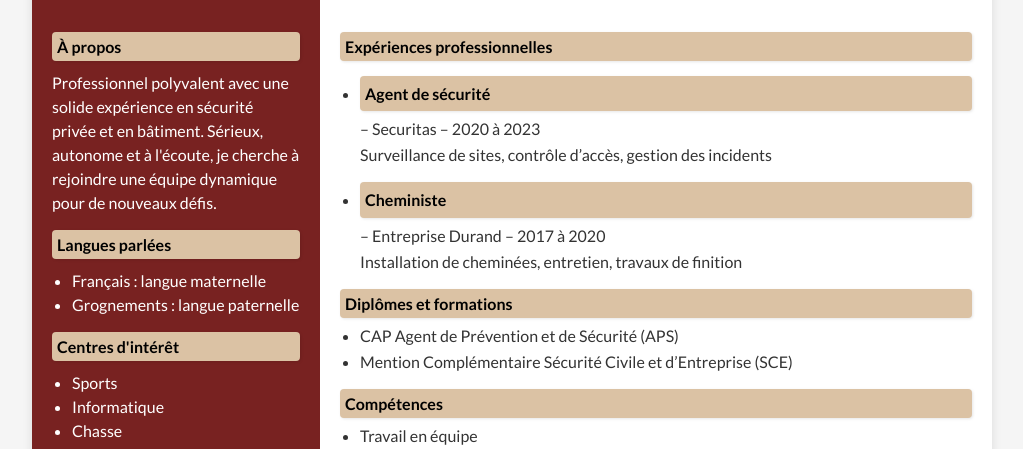
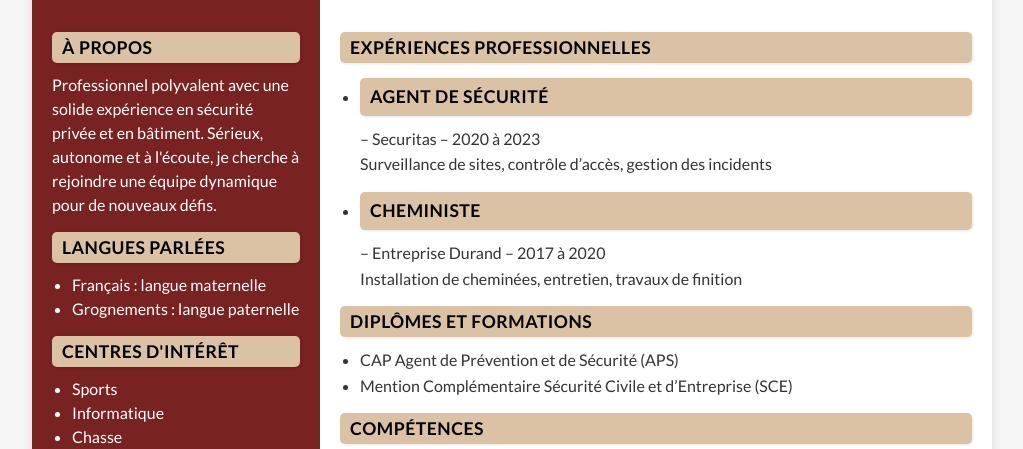
Before and after one commit to PapaOursBzH/papaoursbzh.github.io, a plain HTML site: page index.html in a window 1280 px wide. Shown: the part 351-800 px from the top of the page, without its empty margins (128-1151 px from the left). Drawn offline with Linux system fonts and the light colour scheme.

Commit message:
Uniformisation visuelle des titres du CV

```diff
--- a/style.css
+++ b/style.css
@@ -100,12 +100,16 @@
     display: block;
     background-color: #dbc2a4;
     color: #000;
-    padding: 5px;
-    margin: 15px 0 5px;
+    padding: 5px 10px;
+    margin: 15px 0 10px;
     font-weight: bold;
-    border-radius: 4px;
+    border-radius: 5px;
     box-shadow: 1px 1px 3px rgba(0,0,0,0.1);
+    font-size: 1.1rem;
+    letter-spacing: 0.5px;
+    text-transform: uppercase;
   }
+
 
 
   section ul {
```
